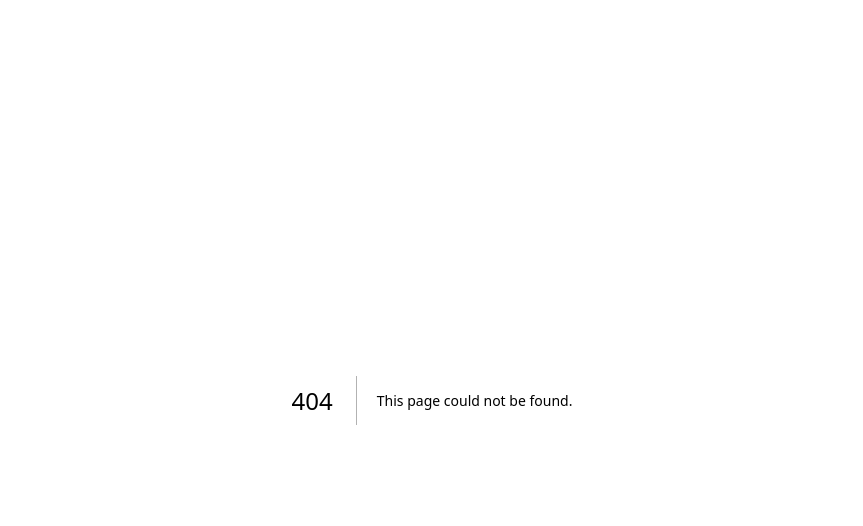
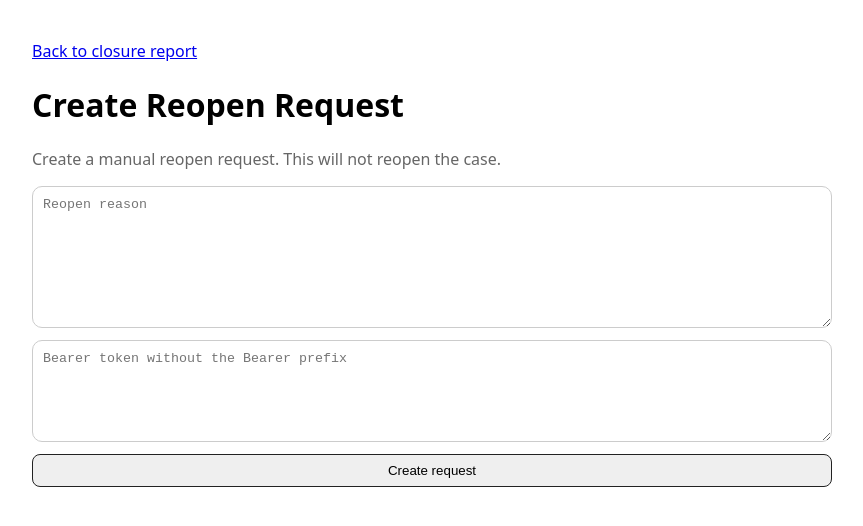
Before and after one commit to selinyi123/casebridge, a Next.js app in the folder apps/web/: page /clients/c-0001/reopen/request in a window 1280 px wide. Before the commit this address had no page. Shown: the top 526 px of the page, without its empty margins (208-1071 px from the left). Built offline with nearby package versions, Linux system fonts and the light colour scheme; no server answers.

Commit message:
web: add reopen request page

```diff
--- /dev/null
+++ b/apps/web/app/clients/c-0001/reopen/request/page.tsx
@@ -0,0 +1,39 @@
+"use client";
+
+import { FormEvent, useState } from "react";
+
+const API_BASE = process.env.NEXT_PUBLIC_API_BASE_URL || "http://localhost:8000";
+
+export default function ReopenRequestPage() {
+  const [token, setToken] = useState("");
+  const [reason, setReason] = useState("");
+  const [status, setStatus] = useState("Create a manual reopen request. This will not reopen the case.");
+
+  async function submit(event: FormEvent<HTMLFormElement>) {
+    event.preventDefault();
+    const response = await fetch(`${API_BASE}/api/v1/cases/CASE-0001/reopen-state/requests`, {
+      method: "POST",
+      headers: { "Content-Type": "application/json", Authorization: `Bearer ${token.trim()}` },
+      body: JSON.stringify({ reopen_reason: reason }),
+    });
+    if (!response.ok) {
+      setStatus("Failed to create reopen request.");
+      return;
+    }
+    const payload = await response.json();
+    setStatus(`Created reopen request ${payload.request.id}. Case status is unchanged.`);
+  }
+
+  return (
+    <main style={{ maxWidth: 800, margin: "0 auto", padding: 32, fontFamily: "system-ui, sans-serif" }}>
+      <a href="/clients/c-0001/closure/report">Back to closure report</a>
+      <h1>Create Reopen Request</h1>
+      <p style={{ color: "#666" }}>{status}</p>
+      <form onSubmit={submit} style={{ display: "grid", gap: 12 }}>
+        <textarea value={reason} onChange={(event) => setReason(event.target.value)} placeholder="Reopen reason" style={{ minHeight: 120, padding: 10, borderRadius: 10, border: "1px solid #ccc" }} />
+        <textarea value={token} onChange={(event) => setToken(event.target.value)} placeholder="Bearer token without the Bearer prefix" style={{ minHeight: 80, padding: 10, borderRadius: 10, border: "1px solid #ccc" }} />
+        <button type="submit" style={{ padding: "8px 12px", borderRadius: 8, border: "1px solid #222" }}>Create request</button>
+      </form>
+    </main>
+  );
+}
```
